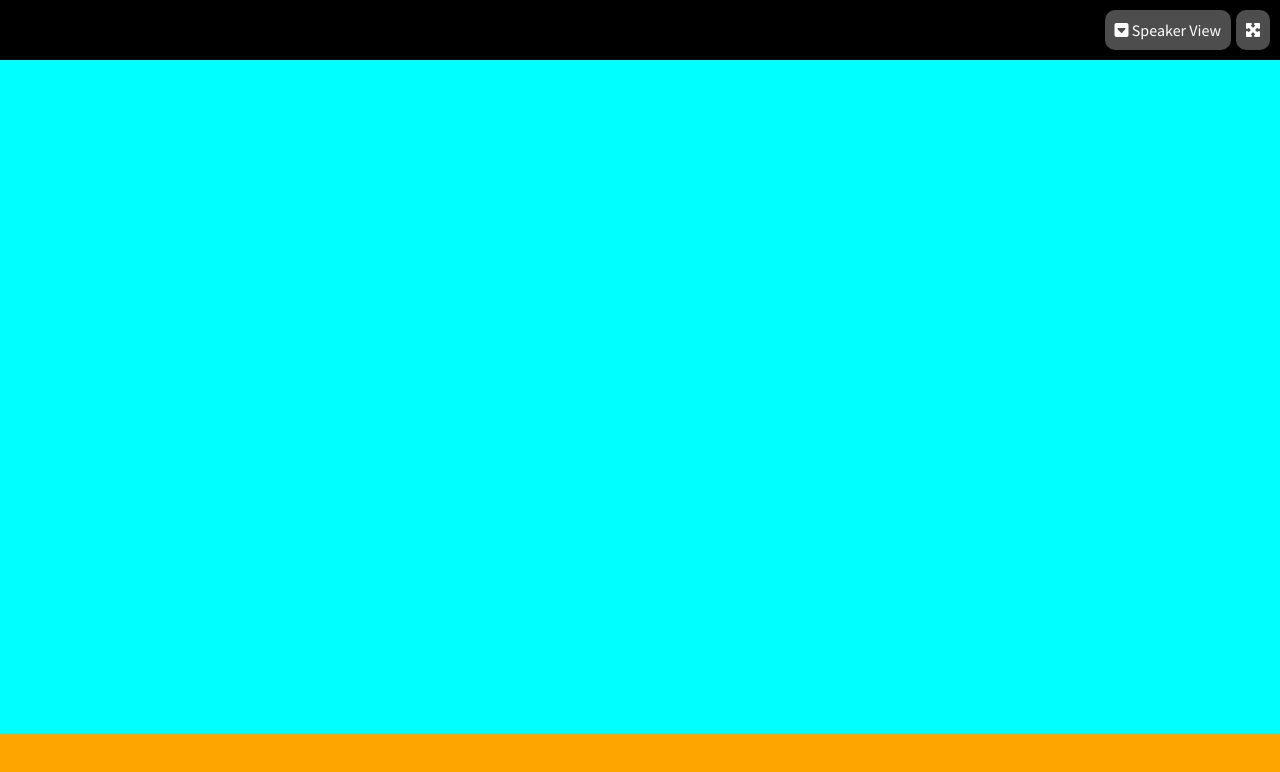
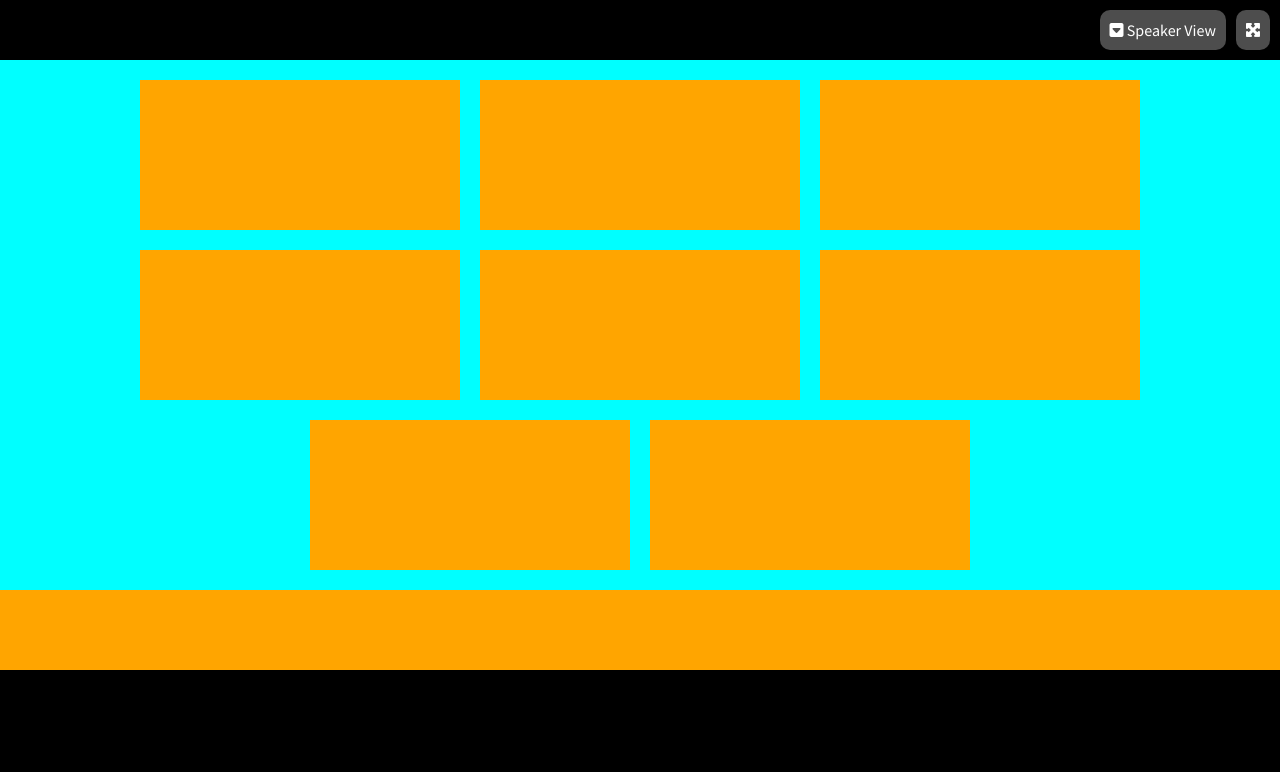
Before and after one commit to gabriele-annese/html-css-zoom, a plain HTML site: page index.html in a window 1280 px wide. Drawn offline with Linux system fonts and the light colour scheme.

Commit message:
add layout main

```diff
--- a/css/main.css
+++ b/css/main.css
@@ -30,7 +30,11 @@ body {
 }
 
 .mg-r {
-    margin-right: 5px;
+    margin-right: 10px;
+}
+
+.margin {
+    margin: 10px;
 }
 
 /* header */
@@ -43,8 +47,21 @@ header{
 /* main */
 main {
     background-color: aqua;
-    height: 100%;
 }
+
+.gallery {
+   list-style-type: none;
+   display: flex;
+   flex-wrap: wrap;
+   justify-content: center;
+}
+
+.gallery .img-section {
+    width: 320px;
+    height: 150px;
+    background-color: orange;
+}
+
 
 /* footer */
 footer {
--- a/index.html
+++ b/index.html
@@ -25,7 +25,32 @@
 
     <!-- MAIN -->
     <main>
-
+        <ul class="gallery  margin">
+            <li class="img-section margin ">
+                <img src="" alt="">
+            </li>
+            <li class="img-section margin">
+                <img src="" alt="">
+            </li>
+            <li class="img-section margin">
+                <img src="" alt="">
+            </li>
+            <li class="img-section margin">
+                <img src="" alt="">
+            </li>
+            <li class="img-section margin">
+                <img src="" alt="">
+            </li>
+            <li class="img-section margin">
+                <img src="" alt="">
+            </li>
+            <li class="img-section margin">
+                <img src="" alt="">
+            </li>
+            <li class="img-section margin">
+                <img src="" alt="">
+            </li>
+        </ul>
     </main>
 
     <!-- FOOTER -->
```
